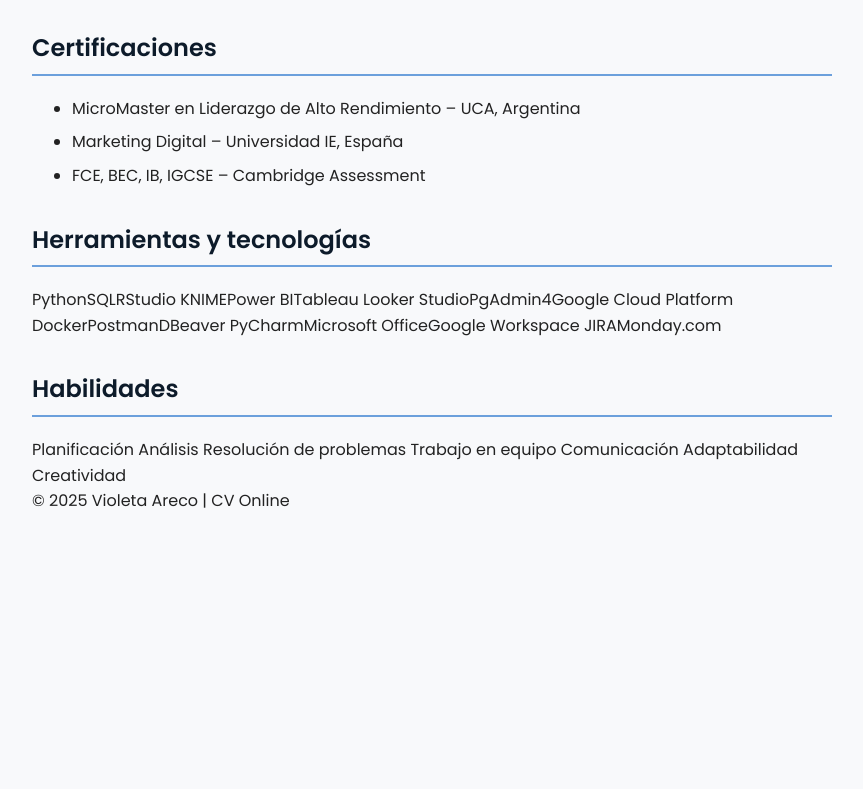
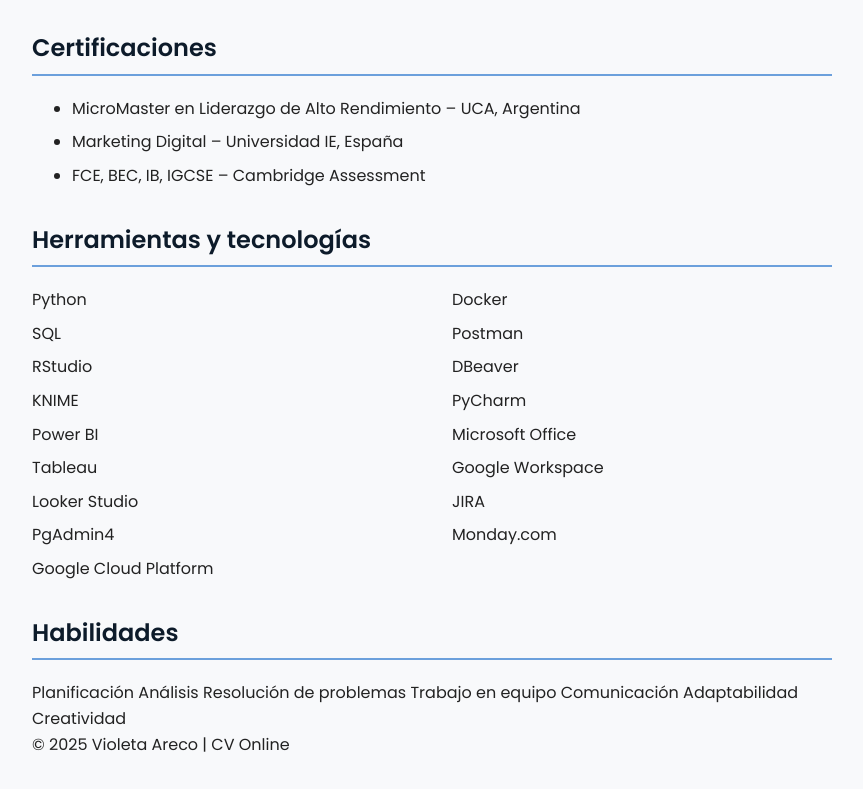
Before and after one commit to Violeta-Areco/cv-violetaareco, a plain HTML site: page index.html in a window 1280 px wide. Shown: the part 1423-2212 px from the top of the page, without its empty margins (208-1071 px from the left). Before the commit the page ends 1969 px from the top, so only its background shows below. Drawn offline with Linux system fonts and the light colour scheme.

Commit message:
Update index.html

```diff
--- a/index.html
+++ b/index.html
@@ -228,15 +228,26 @@
       <li>FCE, BEC, IB, IGCSE – Cambridge Assessment</li>
     </ul>
 
-    <h2>Herramientas y tecnologías</h2>
-    <div class="tools-list">
-      <span class="tag">Python</span><span class="tag">SQL</span><span class="tag">RStudio</span>
-      <span class="tag">KNIME</span><span class="tag">Power BI</span><span class="tag">Tableau</span>
-      <span class="tag">Looker Studio</span><span class="tag">PgAdmin4</span><span class="tag">Google Cloud Platform</span>
-      <span class="tag">Docker</span><span class="tag">Postman</span><span class="tag">DBeaver</span>
-      <span class="tag">PyCharm</span><span class="tag">Microsoft Office</span><span class="tag">Google Workspace</span>
-      <span class="tag">JIRA</span><span class="tag">Monday.com</span>
-    </div>
+   <h2>Herramientas y tecnologías</h2>
+<ul style="columns: 2; column-gap: 40px; list-style-type: none; padding: 0;">
+  <li>Python</li>
+  <li>SQL</li>
+  <li>RStudio</li>
+  <li>KNIME</li>
+  <li>Power BI</li>
+  <li>Tableau</li>
+  <li>Looker Studio</li>
+  <li>PgAdmin4</li>
+  <li>Google Cloud Platform</li>
+  <li>Docker</li>
+  <li>Postman</li>
+  <li>DBeaver</li>
+  <li>PyCharm</li>
+  <li>Microsoft Office</li>
+  <li>Google Workspace</li>
+  <li>JIRA</li>
+  <li>Monday.com</li>
+</ul>
 
     <h2>Habilidades</h2>
     <div class="skills-list">
```
